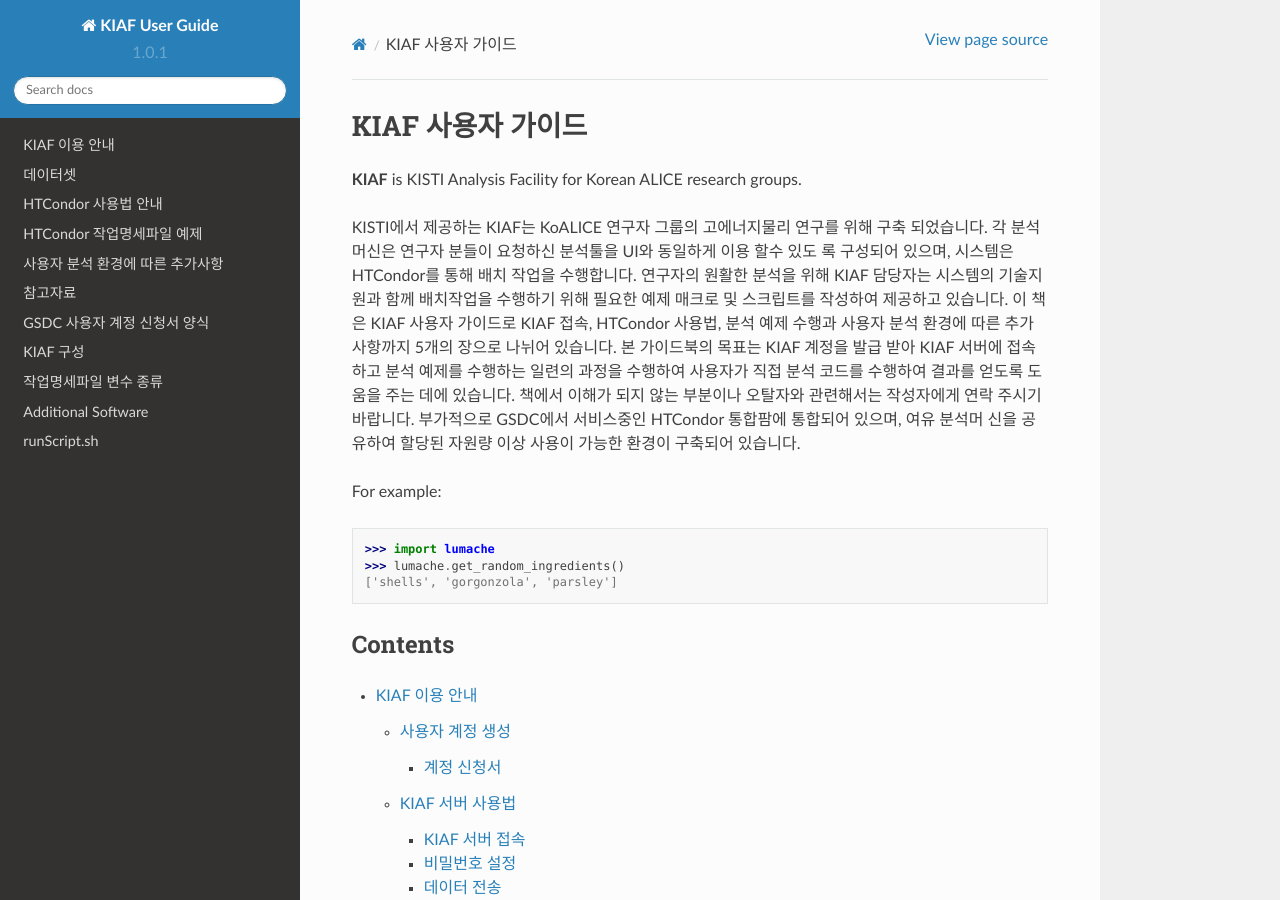
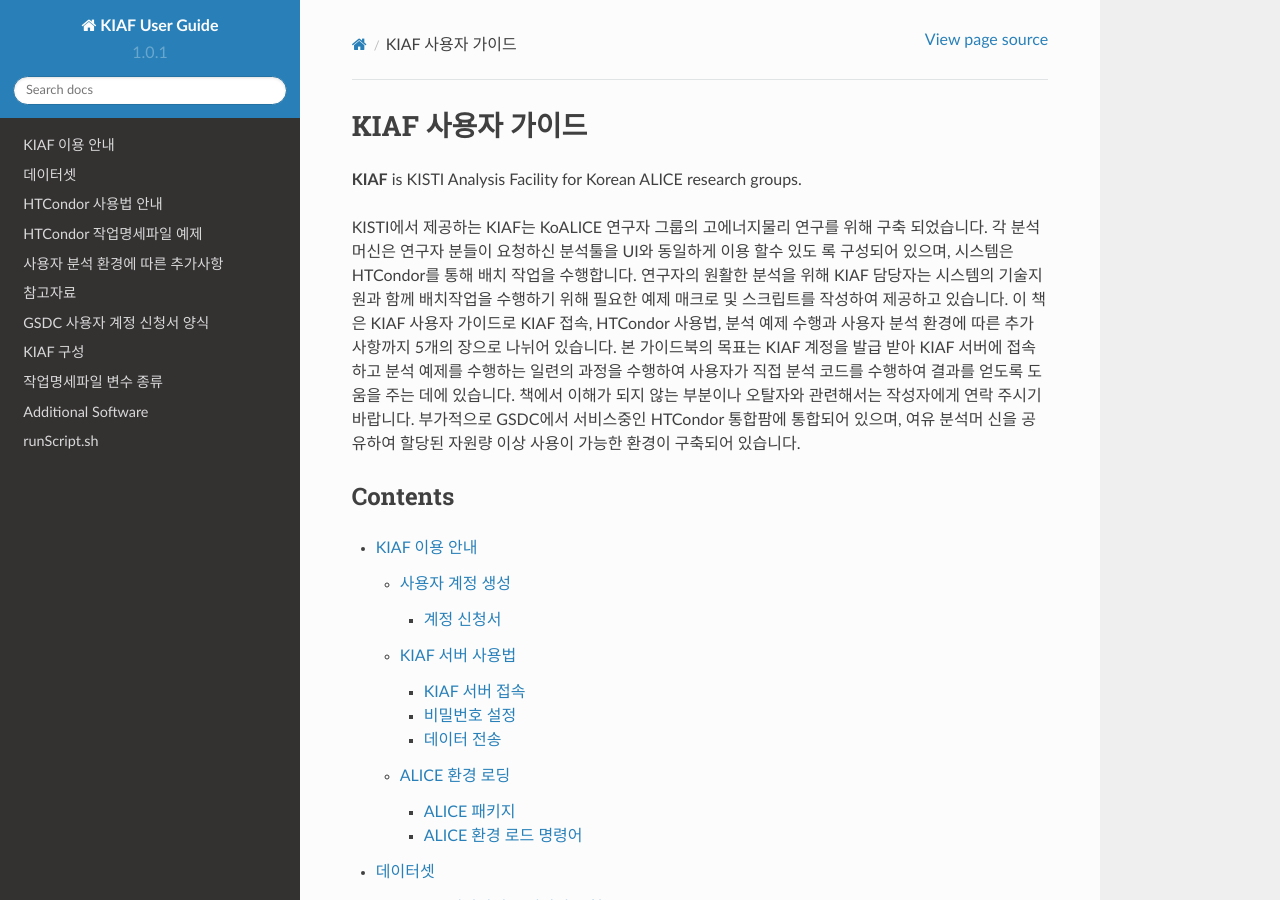
Before and after one commit to andiri/kiaf, a Sphinx documentation site: the page built from docs/source/index.rst, in a window 1280 px wide and 900 px high. Built offline with Sphinx 7.4.7 and the Read the Docs theme 2.0.0, drawn with Linux system fonts in a browser that asks for light colours.

Commit message:
Update index.rst

```diff
--- a/docs/source/index.rst
+++ b/docs/source/index.rst
@@ -10,14 +10,6 @@
 본 가이드북의 목표는 KIAF 계정을 발급 받아 KIAF 서버에 접속하고 분석 예제를 수행하는 일련의 과정을 수행하여 사용자가 직접 분석 코드를 수행하여 결과를 얻도록 도움을 주는 데에 있습니다.
 책에서 이해가 되지 않는 부분이나 오탈자와 관련해서는 작성자에게 연락 주시기 바랍니다.
 부가적으로 GSDC에서 서비스중인 HTCondor 통합팜에 통합되어 있으며, 여유 분석머 신을 공유하여 할당된 자원량 이상 사용이 가능한 환경이 구축되어 있습니다.
-
-For example:
-
->>> import lumache
->>> lumache.get_random_ingredients()
-['shells', 'gorgonzola', 'parsley']
-
-
 
 Contents
 --------
```
